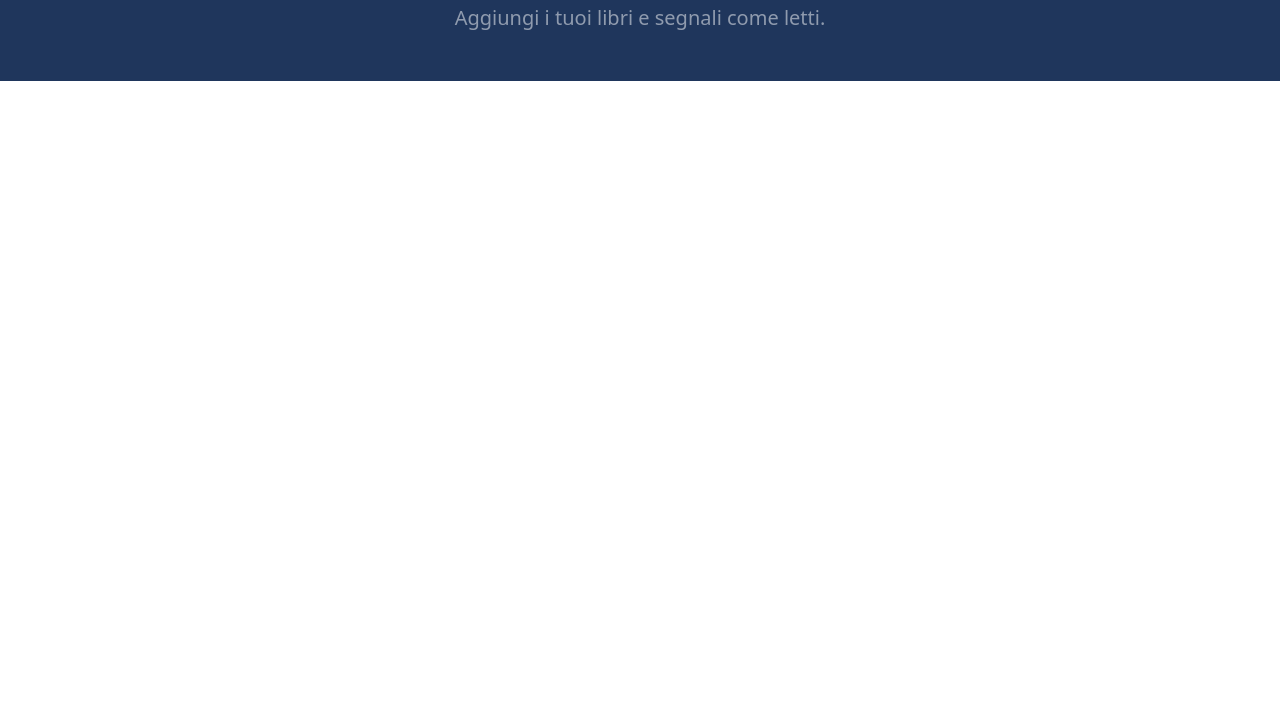
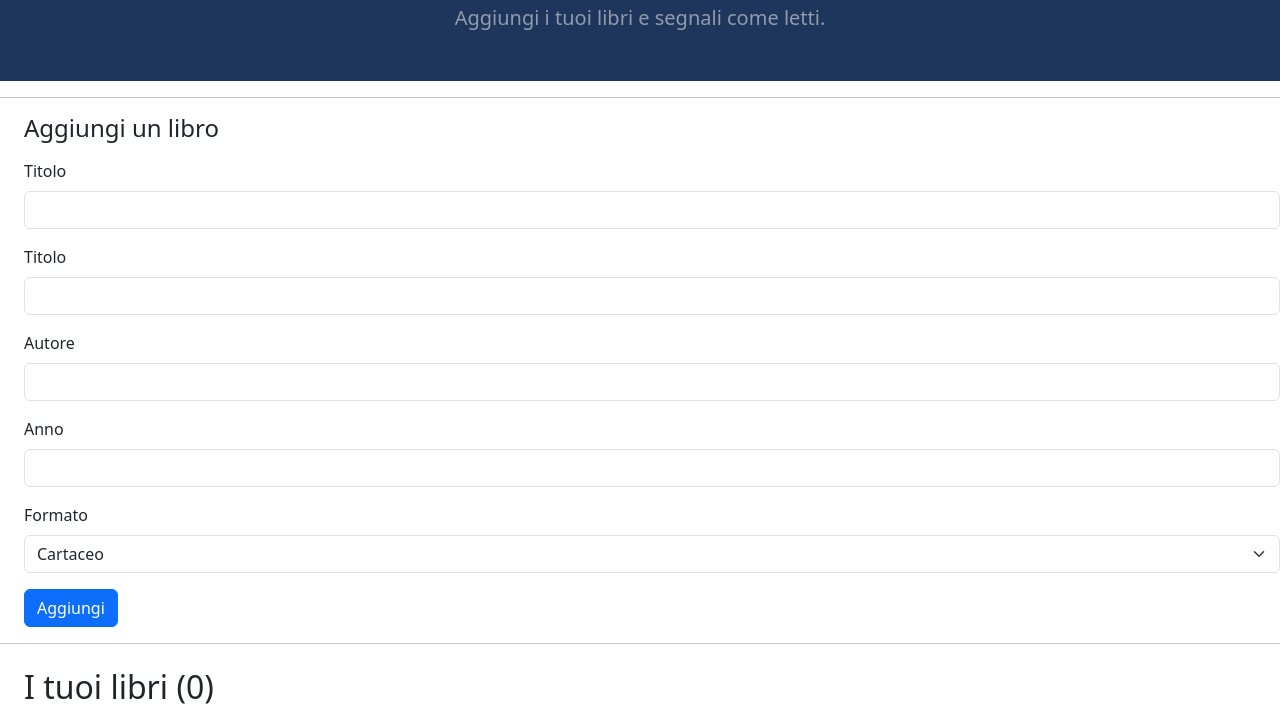
Before and after one commit to Carmine-Ruggiero/esercizio-progressivo-16.11.26, a plain HTML site: page index.html in a window 1280 px wide. Shown: the part 101-815 px from the top of the page. Drawn offline with nearby package versions, Linux system fonts and the light colour scheme.

Commit message:
creazione della libreria scheletro

```diff
--- a/index.html
+++ b/index.html
@@ -17,7 +17,48 @@
 			<p class="mb-0 text-white-50 fs-5">Aggiungi i tuoi libri e segnali come letti.</p>
 		</div>
 	</header>
+	<hr>
 
+
+	<form class="ms-4" id="form-libro">
+  <h1 class="h4 mb-3">Aggiungi un libro</h1>
+
+  <div class="mb-3">
+    <label for="titolo" class="form-label">Titolo</label>
+    <input type="text" class="form-control" id="titolo" required>
+  </div>
+
+    <div class="mb-3">
+    <label for="titolo" class="form-label">Titolo</label>
+    <input type="text" class="form-control" id="titolo" required>
+  </div>
+
+   <div class="mb-3">
+    <label for="autore" class="form-label">Autore</label>
+    <input type="text" class="form-control" id="autore" required>
+  </div>
+
+  <div class="mb-3">
+    <label for="anno" class="form-label">Anno</label>
+    <input type="number" class="form-control" id="anno" required>
+  </div>
+
+  <div class="mb-3">
+    <label for="formato" class="form-label">Formato</label>
+    <select class="form-select" id="formato">
+      <option value="cartaceo" selected>Cartaceo</option>
+      <option value="digitale">Digitale</option>
+    </select>
+  </div>
+
+  <button type="submit" class="btn btn-primary">Aggiungi</button>
+</form>
+
+<hr>
+<div class="ms-4 mt-4">
+  <h2>I tuoi libri (<span id="contatore">0</span>)</h2>
+  <div id="lista-libri"></div>
+</div>
 </body>
 
 </html>
```
